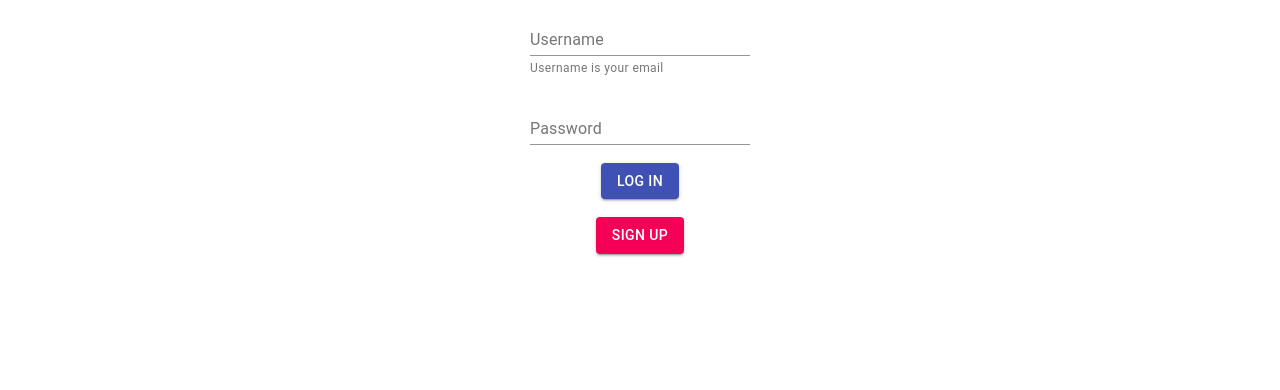
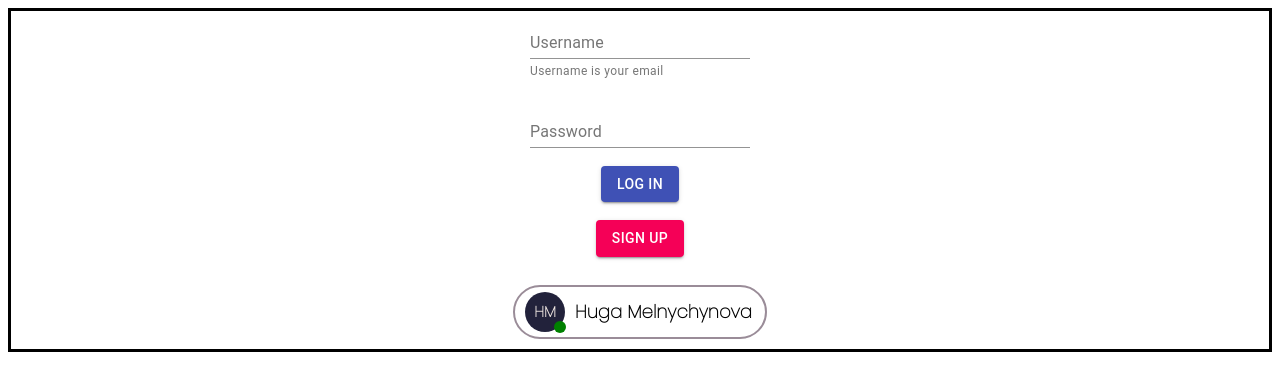
Before and after one commit to olesiamelnychyn/Disconnect, a React app: page /login in a window 1280 px wide. Shown: the top 390 px of the page. Built offline with nearby package versions, Linux system fonts and the light colour scheme.

Commit message:
Added UserPanelItem and style

```diff
--- a/src-web/Components/Login.css
+++ b/src-web/Components/LoginPage.css
@@ -3,4 +3,6 @@
     flex-direction: column;
     align-items: center;
     justify-content: center;
+    border: black;
+    border-style: solid;
 }
--- a/src-web/Components/LoginPage.js
+++ b/src-web/Components/LoginPage.js
@@ -1,10 +1,10 @@
 import React, { useState } from 'react'
 import TextField from '@material-ui/core/TextField';
-import './Login.css';
+import './LoginPage.css';
 import { Button } from '@material-ui/core';
 import { createUrl } from '../utils/queryParam';
 import { Link } from "react-router-dom";
-
+import UserPanelItem from "./UserPanelItem";
 
 function login(loginCredentials, setinvalidInput, history, userHasAuthenticated) {
     fetch(createUrl("http://localhost:8081/login", loginCredentials))
@@ -57,6 +57,9 @@ function LoginPage(props) {
             <Link to={"/signup"} style={{ textDecoration: 'none' }}>
                 <Button variant="contained" color="secondary" >Sign up</Button>
             </Link>
+            <br />
+            <UserPanelItem firstName="Huga" lastName="Melnychynova" active={true}/>
+
         </div >
     )
 }
--- /dev/null
+++ b/src-web/Components/UserPanelItem.css
@@ -0,0 +1,46 @@
+@import url('https://fonts.googleapis.com/css2?family=Poppins:wght@100&display=swap');
+
+
+.userPanelWrapper {
+    border: 2px solid #9a8c98;
+    border-radius: 50px;
+    padding: 5px 13px 5px 10px;
+    margin: 10px;
+    display: flex;
+}
+
+.userIcon {
+    height: 40px;
+    width: 40px;
+    background-color: #22223b;
+    border-radius: 50%;
+    display: flex;
+    justify-content: center;
+    align-items: center;
+
+    font-family: 'Poppins', sans-serif;
+    font-size: 15px;
+    font-weight: bold;
+    color: #f2e9e4;
+}
+
+.userName {
+    display: flex;
+    justify-content: center;
+    align-items: center;
+    margin-left: 10px;
+
+    font-family: 'Poppins', sans-serif;
+    color: black;
+    font-weight: bold;
+    font-size: 18px;
+}
+
+.userStatusIndicator {
+    height: 12px;
+    width: 12px;
+    border-radius: 50%;
+    position: absolute;
+    margin-top: 30px;
+    margin-left: 30px;
+}
--- /dev/null
+++ b/src-web/Components/UserPanelItem.js
@@ -0,0 +1,21 @@
+import React, { useState } from 'react';
+import './UserPanelItem.css'
+
+const UserPanelItem = (props) => {
+    const colorStatus = props.active ? "green" : "grey"
+  return (
+    <div className="userPanelWrapper">
+        <div className="userIcon">
+        {props.firstName[0]}{props.lastName[0]}
+            <div className="userStatusIndicator" style={{"background-color": colorStatus}}>
+            </div>
+        </div>
+        <div className="userName">
+            {props.firstName} {props.lastName}
+        </div>
+    </div>
+
+  )
+}
+
+export default UserPanelItem;
```
